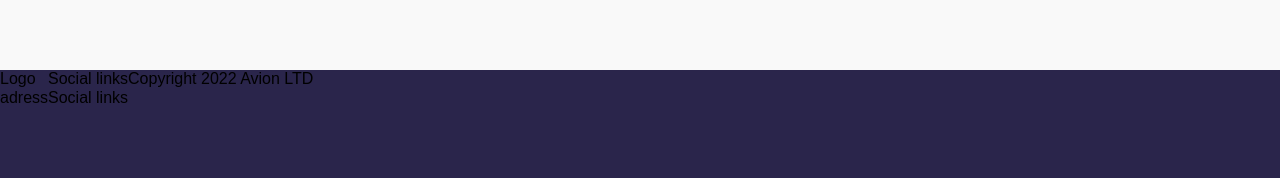
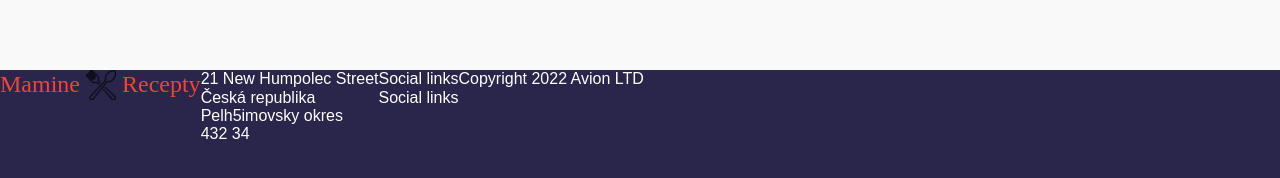
Before and after one commit to Medvedev245/eat-store, a React (Create React App) app: page / in a window 1280 px wide. Shown: the part 1668-1846 px from the top of the page. Built offline with nearby package versions, Linux system fonts and the light colour scheme; no server answers.

Commit message:
create footer and add some styles to him

```diff
--- a/src/components/Footer/Footer.jsx
+++ b/src/components/Footer/Footer.jsx
@@ -1,13 +1,26 @@
 import React from "react";
-import { ComponentFooter } from "./Footer.styled";
+import { ComponentFooter, WrapAdress, WrapLogo } from "./Footer.styled";
+import { ImgLogo, LinkItem, TitleSpan } from "../Header/Header.styled";
+import MyIcone from "../../Files/icons/MyIcone.png";
 
 const Footer = () => {
   return (
     <ComponentFooter>
-      <div>
-        <span>Logo</span>
-        <div>adress</div>
-      </div>
+      <WrapLogo>
+        <LinkItem to="/">
+          <TitleSpan>
+            Mamine
+            <ImgLogo src={MyIcone} alt="MyIcone" />
+            Recepty
+          </TitleSpan>
+        </LinkItem>
+        <WrapAdress>
+          <span>21 New Humpolec Street</span>
+          <span>Česká republika</span>
+          <span>Pelh5imovsky okres</span>
+          <span>432 34</span>
+        </WrapAdress>
+      </WrapLogo>
       <div>
         <span>Social links</span>
         <div>Social links</div>
--- a/src/components/Footer/Footer.styled.js
+++ b/src/components/Footer/Footer.styled.js
@@ -5,10 +5,17 @@ export const ComponentFooter = styled.footer`
   width: 100%;
   display: flex;
   background-color: var(--iq-Footr-BG);
-  /* align-items: center;
-  justify-content: space-between;
-  padding: 20px 40px;
-  border-bottom: 1px solid var(--iq-header-bottom); */
+  color: var(--iq-Footr-text);
   @media screen and (min-width: 767px) {
   }
 `;
+
+export const WrapLogo = styled.div`
+  display: flex;
+  /* flex-direction: column; */
+`;
+
+export const WrapAdress = styled.div`
+  display: flex;
+  flex-direction: column;
+`;
--- a/src/components/GlobalStyle.js
+++ b/src/components/GlobalStyle.js
@@ -37,6 +37,7 @@ export const GlobalStyle = createGlobalStyle`
     --iq-Card-BG: rgba(233, 30, 99, .14);
     --iq-BgJoinBlock: rgba(249, 249, 249, 1);
     --iq-Footr-BG:  rgba(42, 37, 75, 1);
+    --iq-Footr-text:  rgba(255, 255, 255, 1);
 
     ;
   }
```
